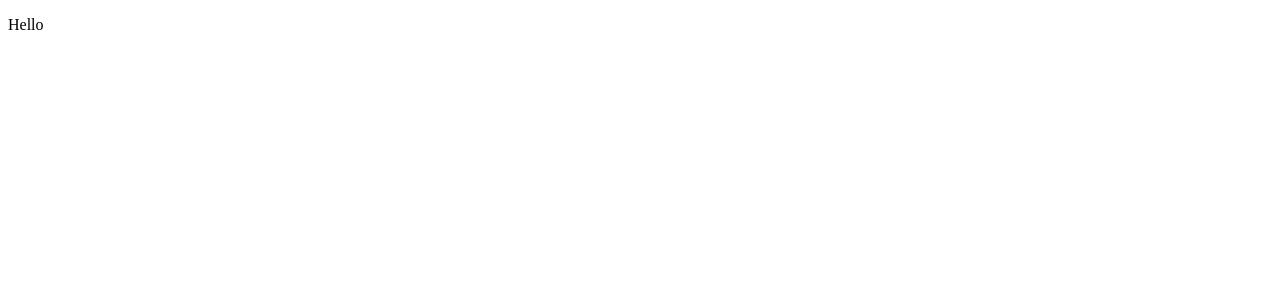
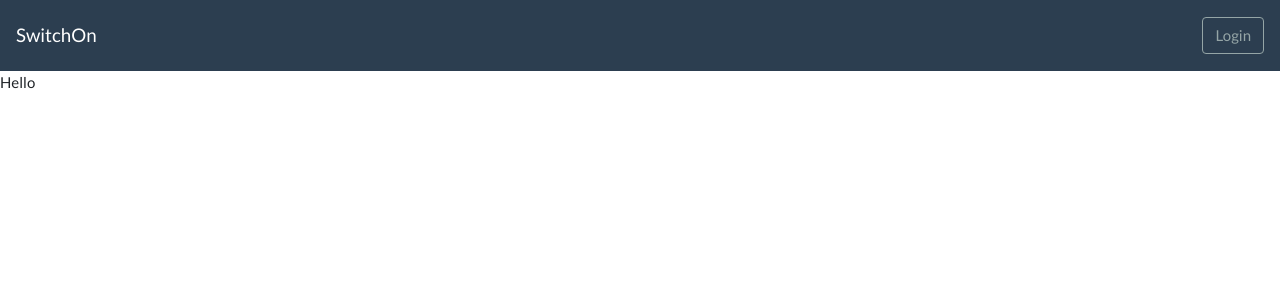
Before and after one commit to Kishore7298/HiringChallengeFrontend, a React (Create React App) app: page / in a window 1280 px wide. Shown: the top 300 px of the page. Built offline with nearby package versions, Linux system fonts and the light colour scheme.

Commit message:
Attaching header

```diff
--- a/public/index.html
+++ b/public/index.html
@@ -8,34 +8,15 @@
       content="width=device-width, initial-scale=1, shrink-to-fit=no"
     />
     <meta name="theme-color" content="#000000" />
-    <!--
-      manifest.json provides metadata used when your web app is added to the
-      homescreen on Android. See https://developers.google.com/web/fundamentals/web-app-manifest/
-    -->
     <link rel="manifest" href="%PUBLIC_URL%/manifest.json" />
-    <!--
-      Notice the use of %PUBLIC_URL% in the tags above.
-      It will be replaced with the URL of the `public` folder during the build.
-      Only files inside the `public` folder can be referenced from the HTML.
-
-      Unlike "/favicon.ico" or "favicon.ico", "%PUBLIC_URL%/favicon.ico" will
-      work correctly both with client-side routing and a non-root public URL.
-      Learn how to configure a non-root public URL by running `npm run build`.
-    -->
+    <link rel="stylesheet" href="https://bootswatch.com/4/flatly/bootstrap.min.css">
     <title>React App</title>
   </head>
   <body>
     <noscript>You need to enable JavaScript to run this app.</noscript>
     <div id="root"></div>
-    <!--
-      This HTML file is a template.
-      If you open it directly in the browser, you will see an empty page.
-
-      You can add webfonts, meta tags, or analytics to this file.
-      The build step will place the bundled scripts into the <body> tag.
-
-      To begin the development, run `npm start` or `yarn start`.
-      To create a production bundle, use `npm run build` or `yarn build`.
-    -->
   </body>
+  <script src="https://code.jquery.com/jquery-3.3.1.slim.min.js" integrity="sha384-q8i/X+965DzO0rT7abK41JStQIAqVgRVzpbzo5smXKp4YfRvH+8abtTE1Pi6jizo" crossorigin="anonymous"></script>
+<script src="https://cdnjs.cloudflare.com/ajax/libs/popper.js/1.14.3/umd/popper.min.js" integrity="sha384-ZMP7rVo3mIykV+2+9J3UJ46jBk0WLaUAdn689aCwoqbBJiSnjAK/l8WvCWPIPm49" crossorigin="anonymous"></script>
+<script src="https://stackpath.bootstrapcdn.com/bootstrap/4.1.3/js/bootstrap.min.js" integrity="sha384-ChfqqxuZUCnJSK3+MXmPNIyE6ZbWh2IMqE241rYiqJxyMiZ6OW/JmZQ5stwEULTy" crossorigin="anonymous"></script>
 </html>
--- a/src/App.js
+++ b/src/App.js
@@ -1,9 +1,14 @@
 import React from 'react';
+
+import Header from './components/Header';
 
 class App extends React.Component {
     render(){
         return (
-            <p>Hello</p>
+            <div>
+                <Header state={1} />
+                <p>Hello</p>
+            </div>
         );
     }
 }
--- /dev/null
+++ b/src/components/Header.js
@@ -0,0 +1,41 @@
+import React from 'react';
+
+const Header = (props)=>{
+    if(props.state){
+        return (
+            <nav className="navbar navbar-expand-lg navbar-dark bg-primary">
+            <a className="navbar-brand" href="#">SwitchOn</a>
+            <button className="navbar-toggler" type="button" data-toggle="collapse" data-target="#navbarColor01" aria-controls="navbarColor01" aria-expanded="false" aria-label="Toggle navigation">
+              <span className="navbar-toggler-icon"></span>
+            </button>
+
+            <div className="collapse navbar-collapse" id="navbarColor01">
+              <ul className="navbar-nav mr-auto">
+
+              </ul>
+              <form className="form-inline my-2 my-lg-0">
+                <button className="btn btn-outline-secondary my-2 my-sm-0" type="submit">Login</button>
+              </form>
+            </div>
+          </nav>
+        );
+    }
+    return (
+        <nav className="navbar navbar-expand-lg navbar-dark bg-primary">
+        <a className="navbar-brand" href="#">SwitchOn</a>
+        <button className="navbar-toggler" type="button" data-toggle="collapse" data-target="#navbarColor01" aria-controls="navbarColor01" aria-expanded="false" aria-label="Toggle navigation">
+          <span className="navbar-toggler-icon"></span>
+        </button>
+
+        <div className="collapse navbar-collapse" id="navbarColor01">
+          <ul className="navbar-nav mr-auto">
+
+          </ul>
+          <form className="form-inline my-2 my-lg-0">
+            <button className="btn btn-outline-secondary my-2 my-sm-0" type="submit">Logout</button>
+          </form>
+        </div>
+      </nav>
+    );
+}
+export default Header;
```
